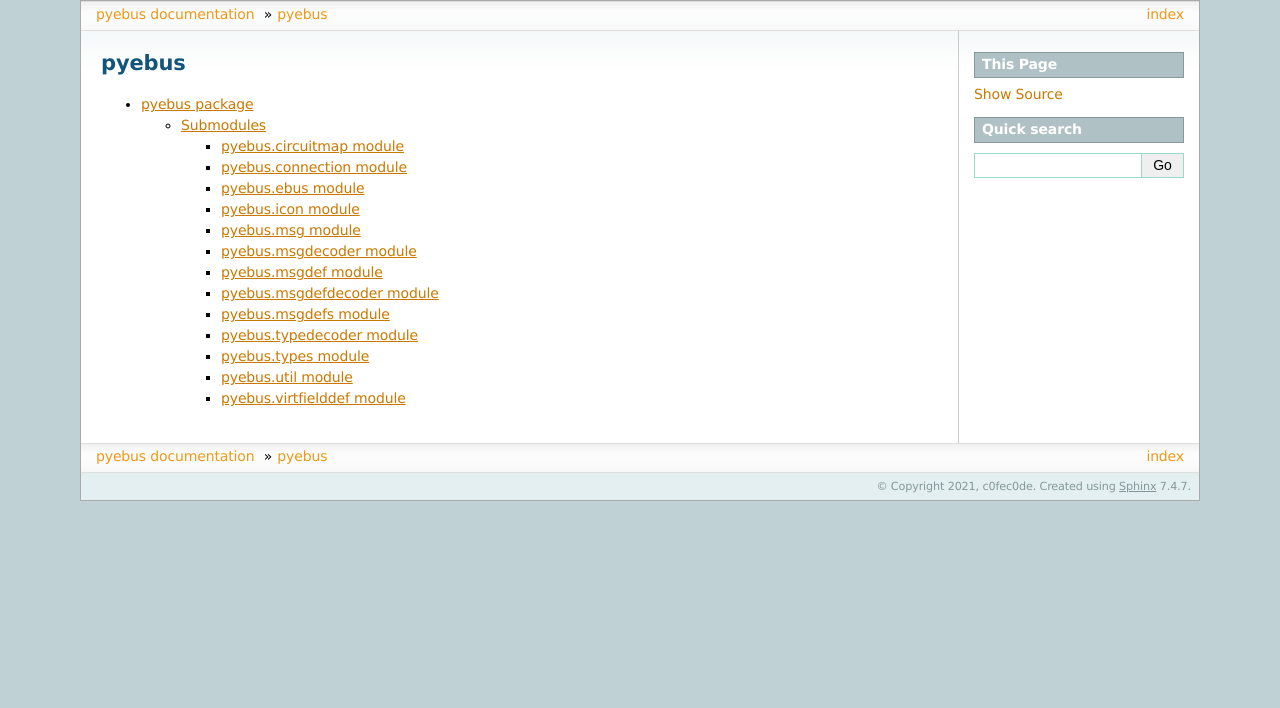
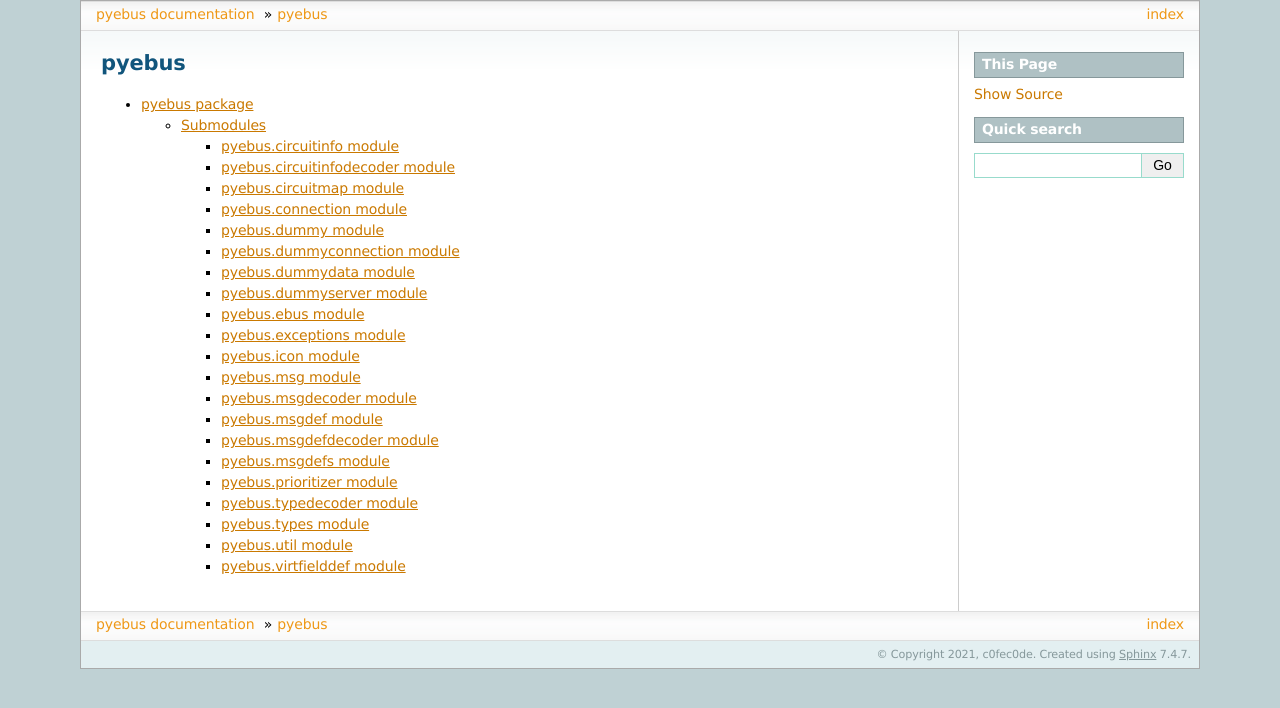
Before and after one commit to c0fec0de/pyebus, a Sphinx documentation site: the page built from docs/api/modules.rst, in a window 1280 px wide. Shown: the top 708 px of the page. Built offline with Sphinx 7.4.7, drawn with Linux system fonts in a browser that asks for light colours.

Commit message:
Extend doc. Clarify.

```diff
--- /dev/null
+++ b/docs/api/pyebus.circuitinfo.rst
@@ -0,0 +1,7 @@
+pyebus.circuitinfo module
+=========================
+
+.. automodule:: pyebus.circuitinfo
+   :members:
+   :undoc-members:
+   :show-inheritance:
--- /dev/null
+++ b/docs/api/pyebus.circuitinfodecoder.rst
@@ -0,0 +1,7 @@
+pyebus.circuitinfodecoder module
+================================
+
+.. automodule:: pyebus.circuitinfodecoder
+   :members:
+   :undoc-members:
+   :show-inheritance:
--- /dev/null
+++ b/docs/api/pyebus.dummy.rst
@@ -0,0 +1,7 @@
+pyebus.dummy module
+===================
+
+.. automodule:: pyebus.dummy
+   :members:
+   :undoc-members:
+   :show-inheritance:
--- /dev/null
+++ b/docs/api/pyebus.dummyconnection.rst
@@ -0,0 +1,7 @@
+pyebus.dummyconnection module
+=============================
+
+.. automodule:: pyebus.dummyconnection
+   :members:
+   :undoc-members:
+   :show-inheritance:
--- /dev/null
+++ b/docs/api/pyebus.dummydata.rst
@@ -0,0 +1,7 @@
+pyebus.dummydata module
+=======================
+
+.. automodule:: pyebus.dummydata
+   :members:
+   :undoc-members:
+   :show-inheritance:
--- /dev/null
+++ b/docs/api/pyebus.dummyserver.rst
@@ -0,0 +1,7 @@
+pyebus.dummyserver module
+=========================
+
+.. automodule:: pyebus.dummyserver
+   :members:
+   :undoc-members:
+   :show-inheritance:
--- /dev/null
+++ b/docs/api/pyebus.exceptions.rst
@@ -0,0 +1,7 @@
+pyebus.exceptions module
+========================
+
+.. automodule:: pyebus.exceptions
+   :members:
+   :undoc-members:
+   :show-inheritance:
--- /dev/null
+++ b/docs/api/pyebus.prioritizer.rst
@@ -0,0 +1,7 @@
+pyebus.prioritizer module
+=========================
+
+.. automodule:: pyebus.prioritizer
+   :members:
+   :undoc-members:
+   :show-inheritance:
--- a/pyebus/__init__.py
+++ b/pyebus/__init__.py
@@ -11,6 +11,9 @@ Overview
 * :any:`MsgDefs`: is a container for message definitions (:any:`MsgDef`).
 * :any:`types`: contains the type engine, which allows the simple decode and
   encode of EBUSD values to/from python values.
+* :any:`DummyConnection` emulates a connection. It answers requests by delegating to :any:`Dummy`.
+* :any:`DummyServer` emulates an entire EBUS-daemon by delegating to :any:`Dummy`.
+* :any:`Dummy` with :any:`DummyData` which emulates a minimal set of EBUS functions, for basic testing and trials.
 
 All other classes and methods are just helper.
 
@@ -32,9 +35,9 @@ from .dummyconnection import DummyConnection
 from .dummydata import DummyData
 from .dummyserver import DummyServer
 from .ebus import Ebus
+from .exceptions import UnknownMsgError
 from .icon import get_icon
 from .msg import BrokenMsg, Field, Msg
-from .msgdecoder import UnknownMsgError
 from .msgdef import FieldDef, MsgDef, VirtFieldDef, resolve_prio
 from .msgdefs import MsgDefs
 from .prioritizer import Prioritizer
--- a/pyproject.toml
+++ b/pyproject.toml
@@ -133,8 +133,8 @@ envlist = py
 whitelist_externals = poetry
 commands =
     poetry install -v
-    poetry run isort . --check
-    poetry run black . --check
+    poetry run isort .
+    poetry run black .
     poetry run coverage erase
     poetry run coverage run -m pytest --doctest-modules --log-level=DEBUG -vv
     poetry run coverage report
```
Also changed, not shown: docs/api/pyebus.rst (+8 -0 lines), 9 other files.
